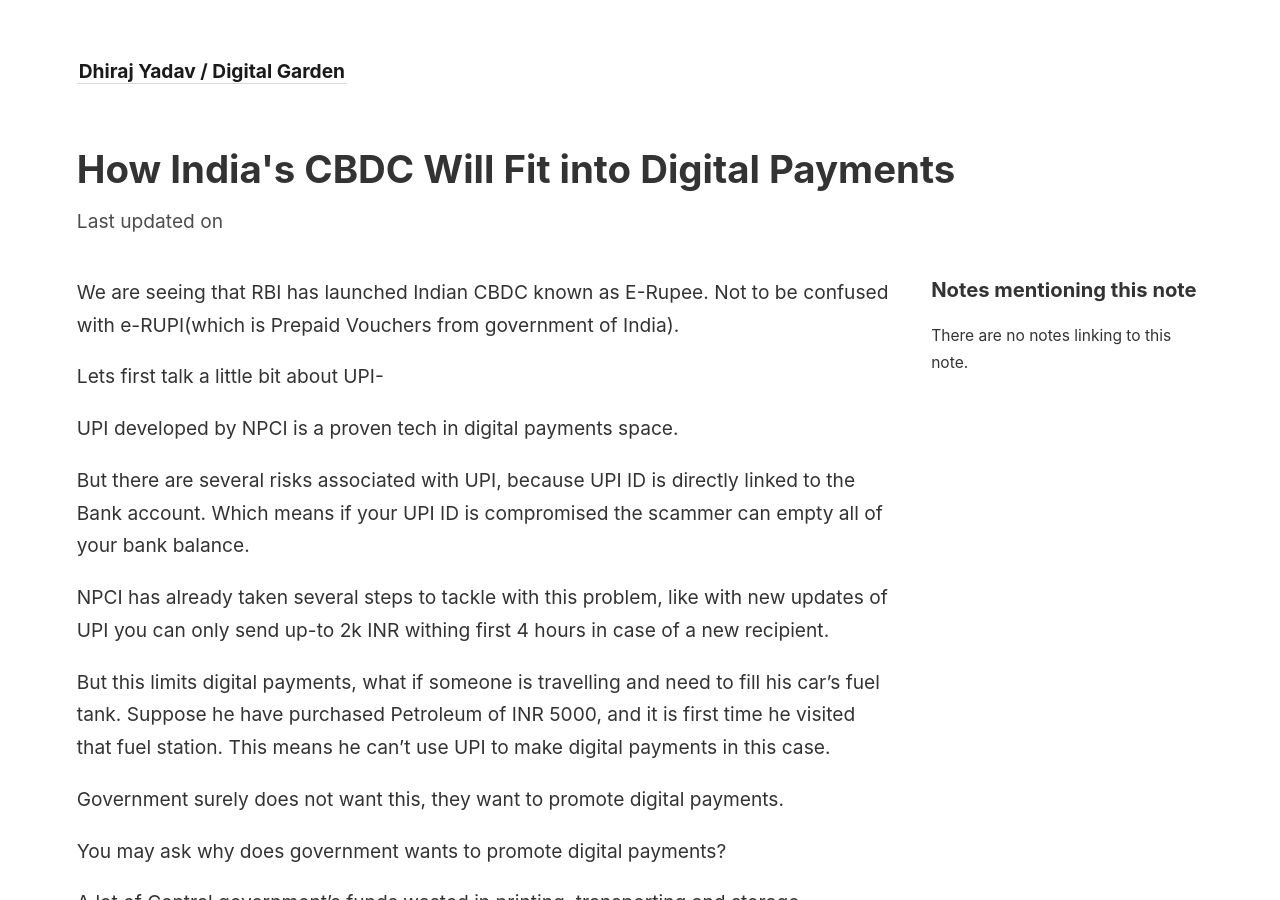
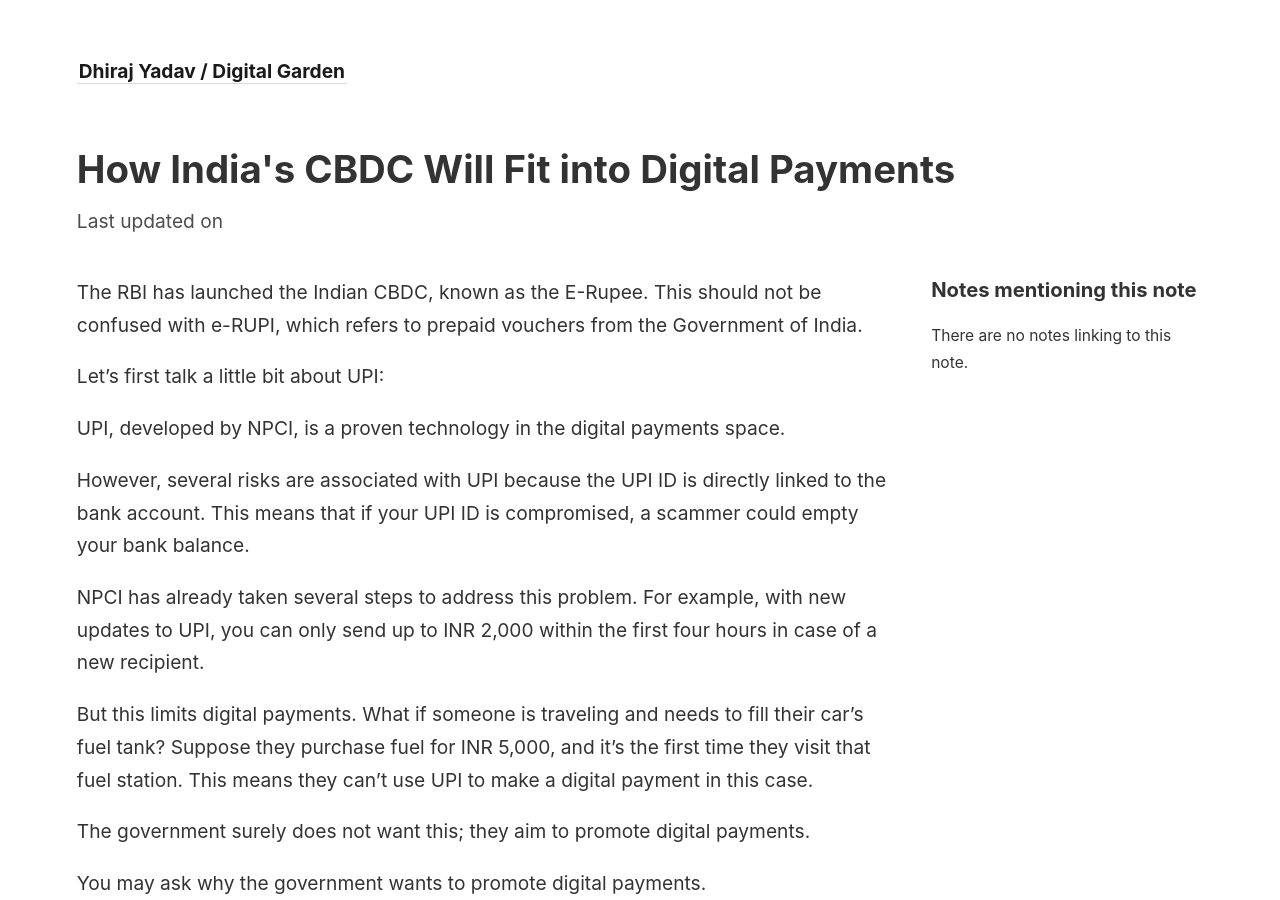
Before and after one commit to dhiraj-ydv/digitalgarden, a Jekyll site: the page built from _notes/digital-rupee.md, in a window 1280 px wide and 900 px high. Built offline with Jekyll 4.4.1, drawn with Linux system fonts in a browser that asks for light colours; some of the changed text lies outside the part shown.

Commit message:
Update digital-rupee.md

```diff
--- a/_notes/digital-rupee.md
+++ b/_notes/digital-rupee.md
@@ -2,32 +2,32 @@
 title: How India's CBDC Will Fit into Digital Payments
 ---
 
-We are seeing that RBI has launched Indian CBDC known as E-Rupee. Not to be confused with e-RUPI(which is Prepaid Vouchers from government of India).
+The RBI has launched the Indian CBDC, known as the E-Rupee. This should not be confused with e-RUPI, which refers to prepaid vouchers from the Government of India.
 
-Lets first talk a little bit about UPI-
+Let's first talk a little bit about UPI:
 
-UPI developed by NPCI is a proven tech in digital payments space.
+UPI, developed by NPCI, is a proven technology in the digital payments space.
 
-But there are several risks associated with UPI, because UPI ID is directly linked to the Bank account. Which means if your UPI ID is compromised the scammer can empty all of your bank balance.
+However, several risks are associated with UPI because the UPI ID is directly linked to the bank account. This means that if your UPI ID is compromised, a scammer could empty your bank balance.
 
-NPCI has already taken several steps to tackle with this problem, like with new updates of UPI you can only send up-to 2k INR withing first 4 hours in case of a new recipient.
+NPCI has already taken several steps to address this problem. For example, with new updates to UPI, you can only send up to INR 2,000 within the first four hours in case of a new recipient.
 
-But this limits digital payments, what if someone is travelling and need to fill his car's fuel tank. Suppose he have purchased Petroleum of INR 5000, and it is first time he visited that fuel station. This means he can't use UPI to make digital payments in this case.
+But this limits digital payments. What if someone is traveling and needs to fill their car's fuel tank? Suppose they purchase fuel for INR 5,000, and it's the first time they visit that fuel station. This means they can't use UPI to make a digital payment in this case.
 
-Government surely does not want this, they want to promote digital payments.
+The government surely does not want this; they aim to promote digital payments.
 
-You may ask why does government wants to promote digital payments?
+You may ask why the government wants to promote digital payments.
 
-A lot of Central government's funds wasted in printing, transporting and storage management of paper currency. Paper currency also leads to black-money and corruption, as it can be impossible to track paper-currency transactions.
+A significant portion of central government funds is wasted on printing, transporting, and storing paper currency. Paper currency also contributes to black money and corruption, as it can be nearly impossible to track paper-currency transactions.
 
-The cost associated with infrastructure required for digital payments (i.e. basically server management) is very less in comparison to the cost and drawbacks associated with paper-money.
+The costs associated with the infrastructure required for digital payments (i.e., server management) are much lower compared to the costs and drawbacks associated with paper money.
 
-Also some people say that government might start charging on UPI payments in future, but I think that it's never going to happen. Digital payments save a lot of trouble for a government. Digital transaction can be easily tracked by government if needed.
+Some people suggest that the government might start charging for UPI payments in the future, but I think this is unlikely. Digital payments save a lot of trouble for the government. Digital transactions can be easily tracked by the government if needed.
 
-So coming back to the point, what if someone needs to make a digital transaction of more than 2k INR to a new recipient(and he can't wait for 4 hours). Then it is a use case for E-Rupee.
+So, coming back to the point, what if someone needs to make a digital transaction of more than INR 2,000 to a new recipient and can't wait for four hours? This is where the E-Rupee comes in.
 
-E-Rupee is basically a digital wallet which you can top-up using even UPI and make your payment.
+The E-Rupee is essentially a digital wallet that you can top up using UPI and use for payments.
 
-Since this wallet is not directly linked to your bank account, so it relatively safe.
+Since this wallet is not directly linked to your bank account, it is relatively safe.
 
-NPCI says that UPI is made of person to person transactions. So if you need to pay to a merchant(for both small and large payments) you can use E-Rupee.
+NPCI says that UPI is primarily intended for person-to-person transactions. So if you need to pay a merchant (for both small and large payments), you can use the E-Rupee.
```
